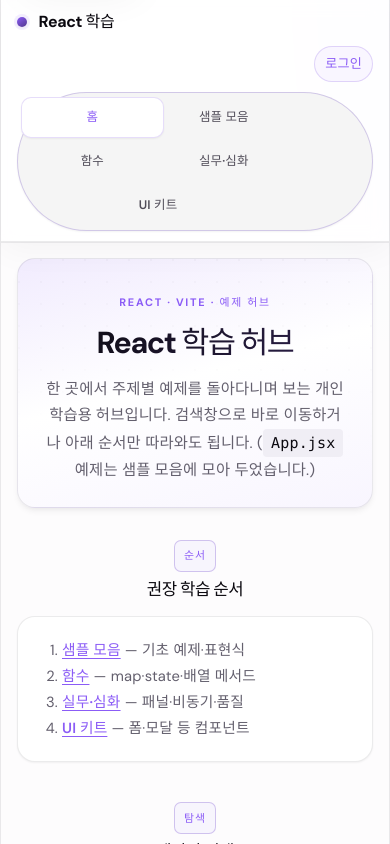
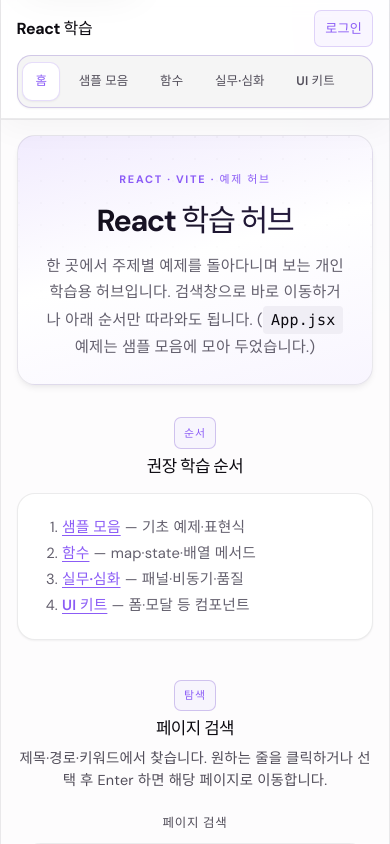
Before and after one commit to jkhc1807-source/react-sample, a React (Vite) app: page / in a window 390 px wide. Shown: the top 844 px of the page. Built offline with nearby package versions, Linux system fonts and the light colour scheme; no server answers.

Commit message:
모바일 헤더·네비 개선: 그리드 배치, 가로 스크롤 탭, 반경 정리
Co-authored-by: Cursor <cursoragent@cursor.com>

```diff
--- a/src/components/site/SiteAuthBar.css
+++ b/src/components/site/SiteAuthBar.css
@@ -88,3 +88,15 @@
   outline: none;
   box-shadow: 0 0 0 2px var(--surface), 0 0 0 4px var(--ui-focus-ring);
 }
+
+@media (max-width: 640px) {
+  .site-auth__email {
+    max-width: min(10rem, 42vw);
+  }
+
+  .site-auth__admin,
+  .site-auth__login,
+  .site-auth__logout {
+    border-radius: var(--ui-radius-sm);
+  }
+}
--- a/src/components/site/SiteNav.css
+++ b/src/components/site/SiteNav.css
@@ -66,29 +66,32 @@
 
 @media (max-width: 640px) {
   .site-nav__rail {
-    justify-content: stretch;
+    justify-content: flex-start;
+    border-radius: var(--ui-radius-lg);
+    overflow-x: auto;
+    overflow-y: hidden;
+    -webkit-overflow-scrolling: touch;
+    overscroll-behavior-x: contain;
+    scrollbar-gutter: stable;
   }
 
   .site-nav__list {
-    justify-content: stretch;
+    flex-wrap: nowrap;
+    justify-content: flex-start;
+    align-items: center;
+    gap: 0.35rem;
+    padding: 0.15rem 0.1rem;
+    min-height: 2.5rem;
   }
 
   .site-nav__item {
-    flex: 1 1 calc(50% - 0.2rem);
-    min-width: 0;
+    flex: 0 0 auto;
   }
 
   .site-nav__link {
-    width: 100%;
-    text-align: center;
-    padding: 0.5rem 0.4rem;
+    width: auto;
+    padding: 0.45rem 0.75rem;
     border-radius: var(--ui-radius);
-  }
-}
-
-@media (max-width: 380px) {
-  .site-nav__item {
-    flex: 1 1 100%;
   }
 }
 
--- a/src/layouts/AppLayout.css
+++ b/src/layouts/AppLayout.css
@@ -135,8 +135,46 @@
 }
 
 @media (max-width: 640px) {
+  /* 1행: 브랜드 | 인증 — 2행: 네비 전체 너비 (header-tools display:contents 로 자식을 그리드에 배치) */
   .app-shell__header-inner {
-    flex-direction: column;
-    align-items: stretch;
+    display: grid;
+    grid-template-columns: minmax(0, 1fr) auto;
+    grid-template-rows: auto auto;
+    align-items: center;
+    column-gap: 0.75rem;
+    row-gap: 0.5rem;
+  }
+
+  .app-shell__brand {
+    grid-column: 1;
+    grid-row: 1;
+    min-width: 0;
+  }
+
+  .app-shell__brand::before {
+    display: none;
+  }
+
+  .app-shell__header-tools {
+    display: contents;
+  }
+
+  .site-auth {
+    grid-column: 2;
+    grid-row: 1;
+    justify-self: end;
+    min-width: 0;
+  }
+
+  .site-nav {
+    grid-column: 1 / -1;
+    grid-row: 2;
+    width: 100%;
+    min-width: 0;
+  }
+
+  .app-shell__header-tools .site-nav {
+    flex: none;
+    min-width: 0;
   }
 }
```
